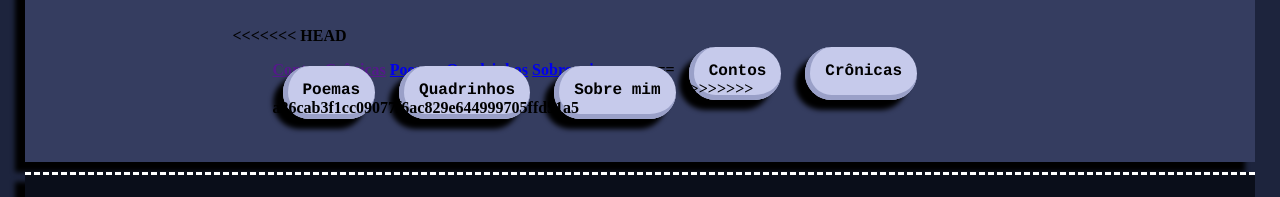
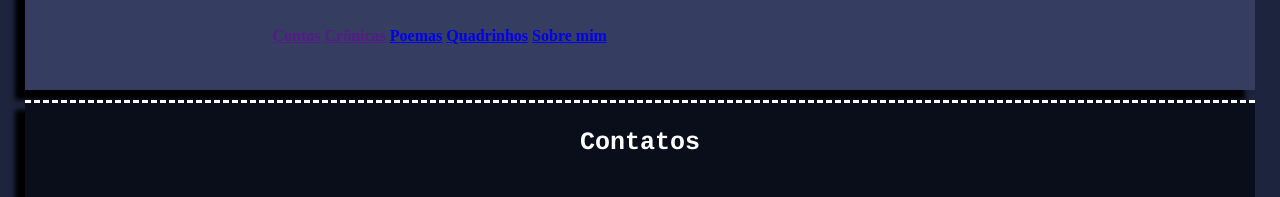
Before and after one commit to tjbass2021/textossuburbanos, a plain HTML site: page index.html in a window 1280 px wide. Shown: the part 603-800 px from the top of the page. Drawn offline with Linux system fonts and the light colour scheme.

Commit message:
correcao-lista-do-index

```diff
--- a/index.html
+++ b/index.html
@@ -43,21 +43,12 @@
         </h2>
 
         <nav>
-<<<<<<< HEAD
             <ul type="none">
                 <li><a id="menu" href="">Contos</a></li>
                 <li><a id="menu" href="">Crônicas</a></li>
                 <li><a id="menu" href="indice-poemas.html">Poemas</a></li>
                 <li><a id="menu" href="indicequad.html">Quadrinhos</a></li>
                 <li><a id="menu" href="sobreautor.html">Sobre mim</a></li>
-=======
-
-                <a class="menu" href="">Contos</a>
-                <a class="menu" href="">Crônicas</a>
-                <a class="menu" href="indice-poemas.html">Poemas</a>
-                <a class="menu" href="indicequad.html">Quadrinhos</a>
-                <a class="menu" href="sobreautor.html">Sobre mim</a>
->>>>>>> a26cab3f1cc09077f6ac829e644999705ffd51a5
 
 
         </nav>
```
